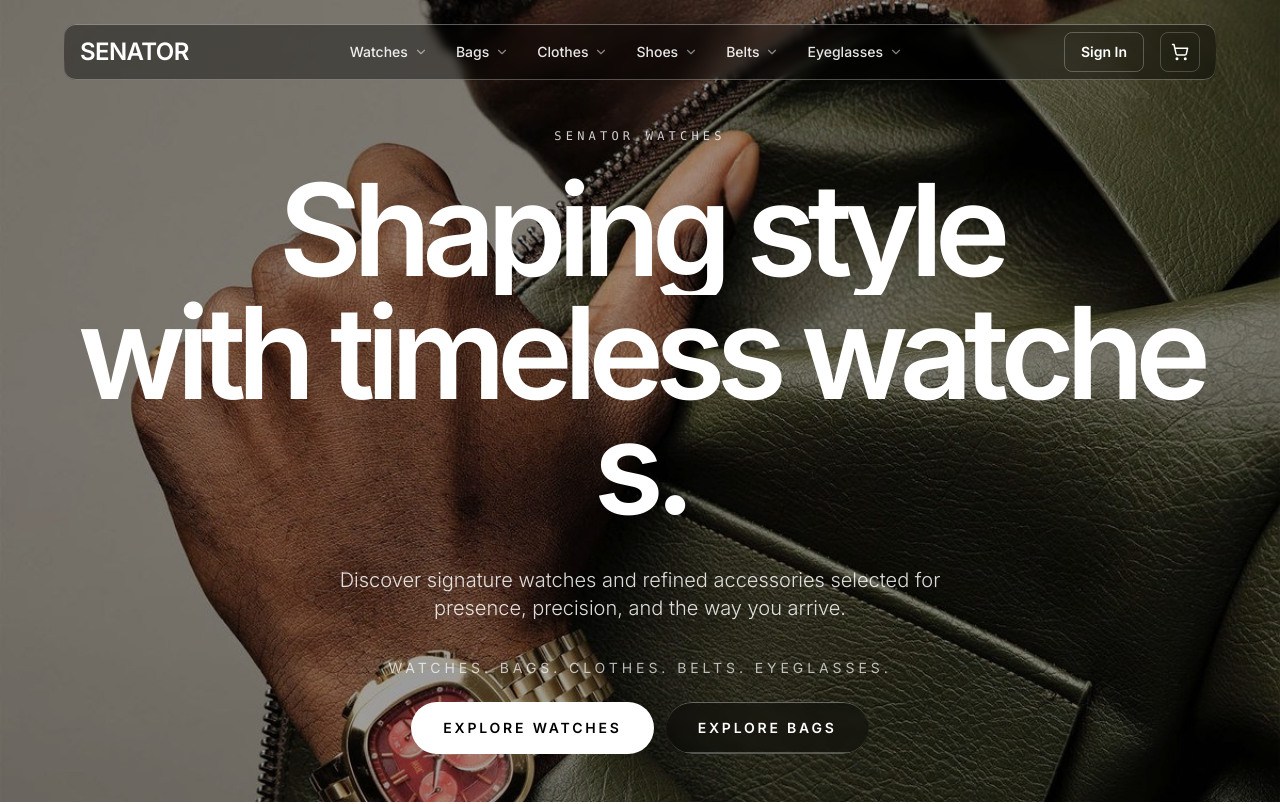
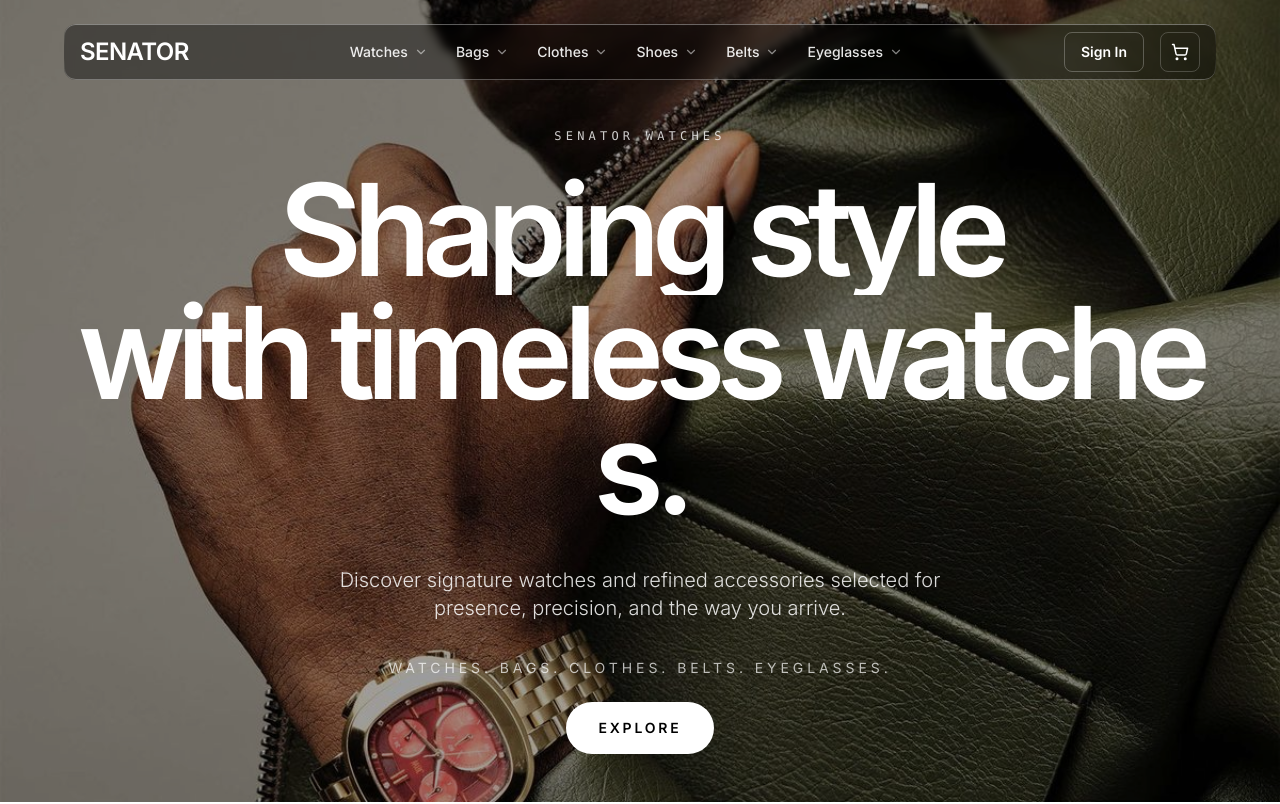
Before and after one commit to 99Softpeace/timeless-dimension-portal, a Next.js app: page / in a window 1280 px wide. Shown: the top 804 px of the page. Built offline with nearby package versions, Linux system fonts and the light colour scheme.

Commit message:
Update hero CTA to single Explore button

```diff
--- a/src/components/ClientHome.tsx
+++ b/src/components/ClientHome.tsx
@@ -176,18 +176,12 @@ export default function ClientHome() {
               <p className="max-w-xl text-center text-xs uppercase tracking-[0.28em] text-white/70 sm:text-sm">
                 Watches. Bags. Clothes. Belts. Eyeglasses.
               </p>
-              <div className="flex w-full flex-col justify-center gap-3 sm:w-auto sm:flex-row">
+              <div className="flex w-full justify-center sm:w-auto">
                 <Link
-                  href="/watches"
+                  href="/shop"
                   className="rounded-full bg-white px-8 py-4 text-center text-sm font-semibold uppercase tracking-[0.2em] text-black transition-transform hover:scale-105"
                 >
-                  Explore Watches
-                </Link>
-                <Link
-                  href="/bags"
-                  className="liquid-glass rounded-full px-8 py-4 text-center text-sm font-semibold uppercase tracking-[0.2em] text-white transition-transform hover:scale-105"
-                >
-                  Explore Bags
+                  Explore
                 </Link>
               </div>
             </FadeIn>
```
